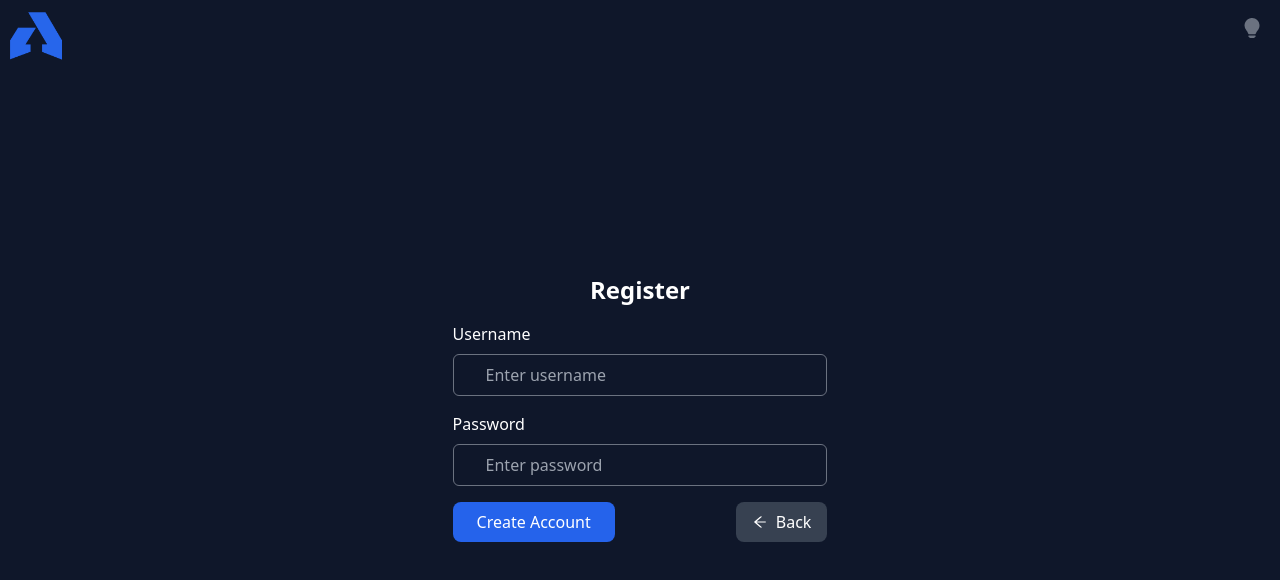
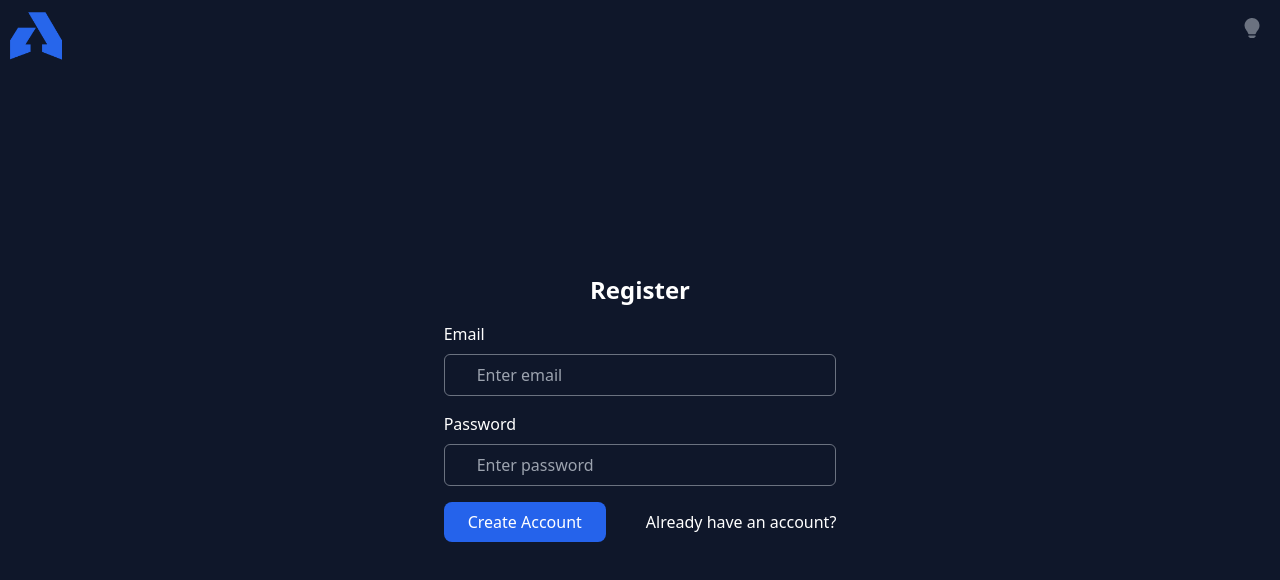
Before and after one commit to ricardovac/movies-overview, a React (Vite) app in the folder client/: page /register in a window 1280 px wide. Shown: the top 580 px of the page. Built offline with nearby package versions, Linux system fonts and the light colour scheme; no server answers.

Commit message:
now using axios

```diff
--- a/client/package.json
+++ b/client/package.json
@@ -10,10 +10,13 @@
   },
   "dependencies": {
     "@types/react-icons": "^3.0.0",
+    "axios": "^1.2.0",
     "formik": "^2.2.9",
     "react": "^18.2.0",
+    "react-cookie": "^4.1.1",
     "react-dom": "^18.2.0",
     "react-icons": "^4.6.0",
+    "react-toastify": "^9.1.1",
     "yup": "^0.32.11"
   },
   "devDependencies": {
--- a/client/src/App.tsx
+++ b/client/src/App.tsx
@@ -1,35 +1,26 @@
+import { AiOutlineArrowLeft } from "react-icons/ai";
 import { BrowserRouter, Route, Routes } from "react-router-dom";
+import SignIn from "./pages/Auth/SignIn";
+import SignUp from "./pages/Auth/SignUp";
 import Contact from "./pages/Contact";
+import Friends from "./pages/Friends";
 import Home from "./pages/Home";
 import Layout from "./pages/Layout";
 import Movies from "./pages/Movies";
-import Friends from "./pages/Friends";
-import SignIn from "./pages/Auth/SignIn";
-import SignUp from "./pages/Auth/SignUp";
-import { AiOutlineArrowLeft } from "react-icons/ai";
-import PrivateRoutes from "./components/PrivateRoutes";
-import UserContext from "./components/AccountContext";
 
 function App() {
   return (
     <BrowserRouter>
-      <UserContext>
       <Routes>
+        <Route path="register" element={<SignUp Icon={AiOutlineArrowLeft} />} />
         <Route path="login" element={<SignIn />} />
-          <Route
-            path="register"
-            element={<SignUp Icon={AiOutlineArrowLeft} />}
-          />
-          {/* <Route element={<PrivateRoutes />}> */}
         <Route path="/" element={<Layout />}>
           <Route index element={<Home />} />
           <Route path="contact" element={<Contact />} />
           <Route path="movies" element={<Movies />} />
           <Route path="friends" element={<Friends />} />
         </Route>
-          {/* </Route> */}
       </Routes>
-      </UserContext>
     </BrowserRouter>
   );
 }
--- a/client/src/components/AccountContext.tsx
+++ /dev/null
@@ -1,41 +0,0 @@
-import { createContext, useEffect, useState } from "react";
-import { useNavigate } from "react-router";
-
-export const AccountContext = createContext<any>([[], () => null]);
-
-const UserContext = ({ children }) => {
-  const [user, setUser] = useState({ loggedIn: null });
-  const navigate = useNavigate();
-  useEffect(() => {
-    fetch("http://localhost:4000/auth/login", {
-      // credentials: "include",
-    })
-      .catch((err) => {
-        setUser({ loggedIn: false });
-        return;
-      })
-      .then((res) => {
-        if (!res || !res.ok || res.status >= 400) {
-          setUser({ loggedIn: false });
-          return;
-        }
-        console.log("loggedin");
-        return res.json();
-      })
-      .then((data) => {
-        if (!data) {
-          setUser({ loggedIn: false });
-          return;
-        }
-        setUser({ ...data });
-        navigate("/");
-      });
-  }, []);
-  return (
-    <AccountContext.Provider value={{ user, setUser }}>
-      {children}
-    </AccountContext.Provider>
-  );
-};
-
-export default UserContext;
--- /dev/null
+++ b/client/src/components/PictureComponent.tsx
@@ -0,0 +1,35 @@
+import React, { useEffect, useState } from "react";
+import axios from "axios";
+
+export default function FreeComponent() {
+  // set an initial state for the message we will receive after the API call
+  const [message, setMessage] = useState("");
+
+  // useEffect automatically executes once the page is fully loaded
+  useEffect(() => {
+    // set configurations for the API call here
+    const configuration = {
+      method: "get",
+      url: "https://nodejs-mongodb-auth-app.herokuapp.com/free-endpoint",
+    };
+
+    // make the API call
+    axios(configuration)
+      .then((result) => {
+        // assign the message in our result to the message we initialized above
+        setMessage(result.data.message);
+      })
+      .catch((error) => {
+        error = new Error();
+      });
+  }, []);
+
+  return (
+    <div>
+      <h1 className="text-center">Free Component</h1>
+
+      {/* displaying our message from our API call */}
+      <h3 className="text-center text-danger">{message}</h3>
+    </div>
+  );
+}
--- a/client/src/pages/Auth/SignIn.tsx
+++ b/client/src/pages/Auth/SignIn.tsx
@@ -1,23 +1,23 @@
 import { ErrorMessage, Field, Form, Formik } from "formik";
-import { useContext, useState } from "react";
+import { useState } from "react";
 import { BsLightbulbFill } from "react-icons/bs";
 import { useNavigate } from "react-router-dom";
 import * as yup from "yup";
 import Logo from "../../assets/Logo.png";
-import { AccountContext } from "../../components/AccountContext";
+import axios from "axios";
 
 const SignIn = () => {
   const [darkToggle, setDarkToggle] = useState(false);
   const navigate = useNavigate();
-  const [error, setError] = useState(null);
-  const { setUser } = useContext(AccountContext);
+  const [email, setEmail] = useState("");
+  const [password, setPassword] = useState("");
+  const [login, setLogin] = useState(false);
 
   const schema = yup.object({
-    username: yup
+    email: yup
       .string()
-      .required("Username required!")
-      .min(4, "Username too short")
-      .max(28, "Username too long"),
+      .email("Enter an valid email")
+      .required("Email required"),
     password: yup
       .string()
       .required("Password required!")
@@ -26,7 +26,7 @@ const SignIn = () => {
   });
 
   const initialValues = {
-    username: "",
+    email: "",
     password: "",
   };
 
@@ -34,41 +34,29 @@ const SignIn = () => {
     <p className="text-red-500 mt-2">{message}</p>
   );
 
+  const handleSubmit = (e) => {
+    e.preventDefault();
+
+    const configuration = {
+      method: "post",
+      url: "http://localhost:4001/login",
+      data: {
+        email,
+        password,
+      },
+    };
+
+    axios(configuration)
+      .then((result) => setLogin(true))
+      .catch((error) => (error = new Error()));
+  };
+
   return (
     <div className={`${darkToggle && "dark"}`}>
       <Formik
         initialValues={initialValues}
         validationSchema={schema}
-        onSubmit={async (values, actions) => {
-          const vals = { ...values };
-          actions.resetForm();
-          await fetch("http://localhost:4001/login", {
-            method: "POST",
-            headers: {
-              Accept: "application/json",
-              "Content-Type": "application/json",
-            },
-            body: JSON.stringify(vals),
-          })
-            .catch((err) => {
-              return console.log(err);
-            })
-            .then((res) => {
-              if (!res || !res.ok || res.status >= 400) {
-                return;
-              }
-              return res.json();
-            })
-            .then((data) => {
-              if (!data) return alert("Usuário não encontrado");
-              setUser({ ...data });
-              if (data.status) {
-                setError(data.status);
-              } else if (data) {
-                navigate("/");
-              }
-            });
-        }}
+        onSubmit={(e) => handleSubmit(e)}
       >
         <Form>
           <div className="absolute right-0 p-2">
@@ -83,15 +71,9 @@ const SignIn = () => {
               <BsLightbulbFill className="m-0 p-0 text-xl" />
             </button>
           </div>
+
           <div className="absolute p-2">
-            <img
-              src={Logo}
-              alt="logo"
-              className="h-14 cursor-pointer"
-              onClick={() => {
-                navigate("/");
-              }}
-            />
+            <img src={Logo} alt="logo" className="h-14 cursor-pointer" />
           </div>
           <div className="flex items-center justify-center min-h-screen bg-slate-900 dark:bg-gray-100">
             <div className="px-8 py-6 mt-4 text-left">
@@ -100,24 +82,28 @@ const SignIn = () => {
               </h3>
               <div className="mt-4">
                 <div>
-                  <label className="text-white dark:text-black">Username</label>
+                  <label className="text-white dark:text-black">Email</label>
                   <Field
-                    name="username"
-                    type="text"
-                    placeholder="Enter username"
+                    name="email"
+                    type="email"
+                    placeholder="Enter email"
                     className="w-full px-8 py-2 mt-2 border rounded-md focus:outline-none focus:ring-1 focus:ring-blue-600 bg-transparent text-white dark:text-black"
                     autoComplete="off"
+                    value={email}
+                    onChange={(e) => setEmail(e.target.value)}
                   />
-                  <ErrorMessage name="username" render={renderError} />
+                  <ErrorMessage name="email" render={renderError} />
                 </div>
                 <div className="mt-4">
                   <label className="text-white dark:text-black">Password</label>
                   <Field
                     name="password"
                     type="password"
-                    placeholder="Enter password"
+                    placeholder="Password"
                     className="w-full px-8 py-2 mt-2 border rounded-md focus:outline-none focus:ring-1 focus:ring-blue-600 bg-transparent text-white dark:text-black"
                     autoComplete="off"
+                    value={password}
+                    onChange={(e) => setPassword(e.target.value)}
                   />
                   <ErrorMessage name="password" render={renderError} />
                 </div>
@@ -126,6 +112,7 @@ const SignIn = () => {
                 <button
                   className="px-6 py-2 mt-4 mr-2 text-white bg-blue-600 rounded-lg hover:bg-blue-900"
                   type="submit"
+                  onClick={(e) => handleSubmit(e)}
                 >
                   Log In
                 </button>
@@ -140,6 +127,7 @@ const SignIn = () => {
           </div>
         </Form>
       </Formik>
+      {/* Alerts  */}
     </div>
   );
 };
--- a/client/src/pages/Auth/SignUp.tsx
+++ b/client/src/pages/Auth/SignUp.tsx
@@ -1,10 +1,10 @@
+import axios from "axios";
 import { ErrorMessage, Field, Form, Formik } from "formik";
-import React, { FunctionComponent, useContext, useState } from "react";
+import React, { FunctionComponent, useState } from "react";
 import { BsLightbulbFill } from "react-icons/bs";
 import { useNavigate } from "react-router-dom";
 import * as yup from "yup";
 import Logo from "../../assets/Logo.png";
-import { AccountContext } from "../../components/AccountContext";
 
 interface Props {
   Icon: React.ElementType;
@@ -12,16 +12,16 @@ interface Props {
 
 const SignUp: FunctionComponent<Props> = ({ Icon }) => {
   const [darkToggle, setDarkToggle] = useState(false);
+  const [email, setEmail] = useState("");
+  const [password, setPassword] = useState("");
+  const [register, setRegister] = useState(false);
   const navigate = useNavigate();
-  const [error, setError] = useState(null);
-  const { setUser } = useContext(AccountContext);
 
   const schema = yup.object({
-    username: yup
+    email: yup
       .string()
-      .required("Username required!")
-      .min(4, "Username too short")
-      .max(28, "Username too long"),
+      .email("Invalid e-mail")
+      .required("Please enter the field"),
     password: yup
       .string()
       .required("Password required!")
@@ -30,7 +30,7 @@ const SignUp: FunctionComponent<Props> = ({ Icon }) => {
   });
 
   const initialValues = {
-    username: "",
+    email: "",
     password: "",
   };
 
@@ -38,36 +38,36 @@ const SignUp: FunctionComponent<Props> = ({ Icon }) => {
     <p className="text-red-500 mt-2">{message}</p>
   );
 
+  const handleSubmit = (e) => {
+    e.preventDefault();
+
+    const configuration = {
+      method: "post",
+      url: "http://localhost:4001/register",
+      data: {
+        email,
+        password,
+      },
+    };
+
+    axios(configuration)
+      .then((result) => {
+        console.log(result)
+        setRegister(true);
+      })
+      .catch((error) => {
+        error = new Error();
+      });
+
+    navigate("/login");
+  };
+
   return (
     <div className={`${darkToggle && "dark"}`}>
       <Formik
         initialValues={initialValues}
         validationSchema={schema}
-        onSubmit={async (values, actions) => {
-          const vals = { ...values };
-          actions.resetForm();
-          await fetch("http://localhost:4001/register", {
-            method: "POST",
-            headers: {
-              Accept: "application/json",
-              "Content-Type": "application/json",
-            },
-            body: JSON.stringify(vals),
-          })
-            .catch((err) => {
-              return console.log(err);
-            })
-            .then((res) => {
-              if (!res || !res.ok || res.status >= 400) {
-                return;
-              }
-              return res.json();
-            })
-            .then((data) => {
-              setUser({ ...data });
-              navigate("/login");
-            });
-        }}
+        onSubmit={(e) => handleSubmit(e)}
       >
         <Form>
           <div className="absolute right-0 p-2">
@@ -82,6 +82,7 @@ const SignUp: FunctionComponent<Props> = ({ Icon }) => {
               <BsLightbulbFill className="m-0 p-0 text-xl" />
             </button>
           </div>
+
           <div className="absolute p-2">
             <img
               src={Logo}
@@ -99,15 +100,17 @@ const SignUp: FunctionComponent<Props> = ({ Icon }) => {
               </h3>
               <div className="mt-4">
                 <div>
-                  <label className="text-white dark:text-black">Username</label>
+                  <label className="text-white dark:text-black">Email</label>
                   <Field
-                    name="username"
-                    type="text"
-                    placeholder="Enter username"
+                    name="email"
+                    type="email"
+                    placeholder="Enter email"
                     className="w-full px-8 py-2 mt-2 border rounded-md focus:outline-none focus:ring-1 focus:ring-blue-600 bg-transparent text-white dark:text-black"
                     autoComplete="off"
+                    value={email}
+                    onChange={(e) => setEmail(e.target.value)}
                   />
-                  <ErrorMessage name="username" render={renderError} />
+                  <ErrorMessage name="email" render={renderError} />
                 </div>
                 <div className="mt-4">
                   <label className="text-white dark:text-black">Password</label>
@@ -117,6 +120,8 @@ const SignUp: FunctionComponent<Props> = ({ Icon }) => {
                     placeholder="Enter password"
                     className="w-full px-8 py-2 mt-2 border rounded-md focus:outline-none focus:ring-1 focus:ring-blue-600 bg-transparent text-white dark:text-black"
                     autoComplete="off"
+                    value={password}
+                    onChange={(e) => setPassword(e.target.value)}
                   />
                   <ErrorMessage name="password" render={renderError} />
                 </div>
@@ -125,17 +130,23 @@ const SignUp: FunctionComponent<Props> = ({ Icon }) => {
                 <button
                   className="px-6 py-2 mt-4 mr-2 text-white bg-blue-600 rounded-lg hover:bg-blue-900"
                   type="submit"
+                  onClick={(e) => handleSubmit(e)}
                 >
                   Create Account
                 </button>
-                <button
-                  className="flex items-center gap-2 px-4 py-2 mt-4 text-white bg-gray-700 rounded-lg hover:bg-gray-800"
+                <span
+                  className="flex items-center gap-2 ml-8 py-2 mt-4 text-white rounded-lg hover:text-gray-400 cursor-pointer"
                   onClick={() => navigate("/login")}
                 >
-                  {Icon && <Icon />}
-                  Back
-                </button>
+                  Already have an account?
+                </span>
               </div>
+
+              {register ? (
+                <p className="text-green-500">
+                  You Are Registered Successfully
+                </p>
+              ) : null}
             </div>
           </div>
         </Form>
```
Also changed, not shown: client/src/components/PrivateRoutes.tsx (deleted, +0 -16 lines), client/src/pages/Layout.tsx (+13 -13 lines), 1 other file (tests, documents, lock files or other folders). Lines whose indentation alone changed are shown as unchanged.
